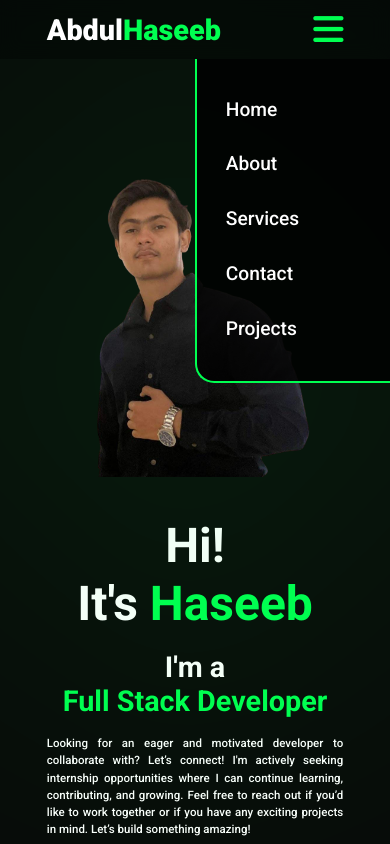
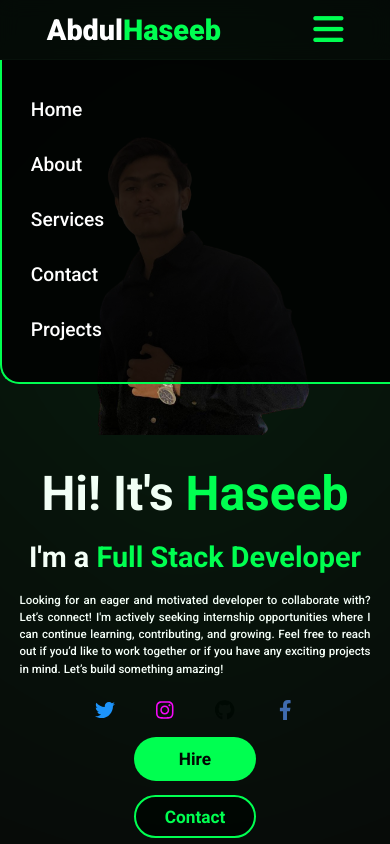
Before and after one commit to abdulhaseebmughal/Portfolio, a plain HTML site: page index.html in a window 390 px wide. Both pictures are taken after a click on the element 328 px from the left and 29 px from the top of the page. Shown: the top 844 px of the page. Drawn offline with nearby package versions, Linux system fonts and the light colour scheme.

Commit message:
adjust horizintal scrolling

```diff
--- a/style.css
+++ b/style.css
@@ -594,3 +594,90 @@ background: linear-gradient(to right, #10CF22 0%, #CFCFCF 75%);
         gap: 3rem; /* Reduce gap between content and image */
     }
 }
+* {
+    margin: 0;
+    padding: 0;
+    box-sizing: border-box;
+    text-decoration: none;
+    border: none;
+    outline: none;
+    scroll-behavior: smooth;
+    font-family: 'roboto';
+}
+
+html {
+    font-size: 60%;
+    overflow-x: hidden; /* Prevent horizontal scrolling globally */
+}
+
+:root {
+    --bgcolor: #080808;
+    --second-bg-color: #001005;
+    --text-color: white;
+    --main-color: #00ff51;
+}
+
+body {
+    background-color: var(--bgcolor);
+    color: var(--text-color);
+    overflow-x: hidden; /* Prevent horizontal scrolling globally */
+}
+
+.container {
+    width: 100%;
+}
+
+/* Media Query for Mobile Devices */
+@media (max-width: 768px) {
+    html, body {
+        overflow-x: hidden; /* Fix horizontal scrolling on mobile */
+    }
+
+    .container {
+        max-width: 100vw; /* Ensure no element exceeds the viewport width */
+    }
+
+    .navbar {
+        display: none;
+        flex-direction: column;
+        position: absolute;
+        top: 60px;
+        left: 0;
+        width: 100%;
+        background: rgba(0, 0, 0, 0.8);
+    }
+
+    #menuIcon {
+        display: block; /* Ensure menu icon is visible */
+    }
+
+    .navbar.active {
+        display: flex; /* Toggle navbar visibility */
+    }
+
+    section {
+        width: 100%;
+        max-width: 100vw; /* Prevent content overflow */
+        padding: 5rem 5%;
+    }
+
+    .home {
+        flex-direction: column-reverse;
+        gap: 2rem;
+        text-align: center;
+    }
+
+    .home-img img {
+        max-width: 100%;
+    }
+
+    .about {
+        flex-direction: column;
+        text-align: center;
+    }
+
+    .btn-group {
+        flex-direction: column;
+        text-align: center;
+    }
+}
```
